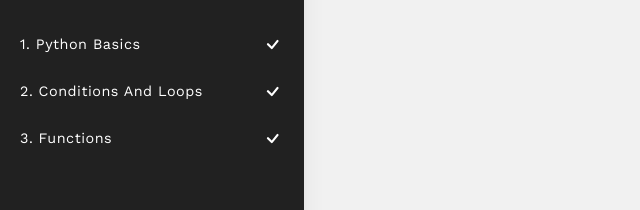
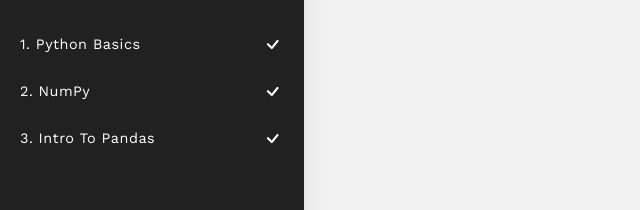
Before and after one commit to thecuriousteam/PyLibLog, a React (Vite) app: page / in a window 1280 px wide. Shown: the part 167-377 px from the top of the page, without its empty margins (0-640 px from the left). Built offline with nearby package versions, Linux system fonts and the light colour scheme.

Commit message:
Project Fix

```diff
--- a/src/App.jsx
+++ b/src/App.jsx
@@ -3,6 +3,7 @@
 import AllApps from "./Python_Library_Pages/AllApps";
 
 import PythonBasics from "./Python_Library_Pages/Python_Basics/Introduction-to-Python";
+import NumpyBasics from "./Python_Library_Pages/Numpy/Intro-to-Numpy";
 
 const App = () => {
   return (
@@ -10,11 +11,13 @@
       <Routes>
         <Route path="/" element={<AllApps />} />
 
-        <Route path="/Python-Basics" element={<PythonBasics />}>
+        <Route path="/Python-Basics" element={<Outlet />}>
           <Route path="Introduction-to-Python" element={<PythonBasics />} />
         </Route>
-        <Route path="/Conditions-and-Loops" element={<Outlet />}>
-          {/* <Route index element={<Two />} />
+        <Route path="/NumPy-Library" element={<Outlet />}>
+        <Route path="Intro-to-Numpy" element={<NumpyBasics />} />
+          {/* if we have child element we need added here */}
+          {/* <Route index element={<Two />} />I
           <Route path="Introduction-to-Conditions" element={<Five />} />
           <Route path="Loops-in-Python" element={<Six />} />
           <Route path="While-Loop-in-Python" element={<Seven />} /> */}
--- a/src/Constants/index.js
+++ b/src/Constants/index.js
@@ -7,55 +7,30 @@
       {
         title: "Introduction to Python",
         name: "Introduction-to-Python",
-        path: "/Introduction-to-Python",
-      },
-      {
-        title: "Basic Python Program",
-        name: "Basic-Python-Program",
-        path: "/Basic-Python-Program",
-      },
-      {
-        title: "Variables in Python",
-        name: "Variables-in-Python",
-        path: "/Variables-in-Python",
-      },
+
+      }
     ],
   },
   {
-    name: "Conditions-and-Loops",
-    title: "2. Conditions and Loops",
+    name: "NumPy-Library",
+    title: "2. NumPy",
     children: [
       {
-        title: "Introduction to Conditions",
-        name: "Introduction-to-Conditions",
-        path: "/Introduction-to-Conditions",
-      },
-      {
-        title: "Loops in Python",
-        name: "Loops-in-Python",
-        path: "/Loops-in-Python",
-      },
-      {
-        title: "While Loop in Python",
-        name: "While-Loop-in-Python",
-        path: "/While-Loop-in-Python",
-      },
+        // List of Pages
+        title: "Intro-to-Numpy",
+        name: "Intro-to-Numpy",
+
+      }
     ],
   },
   {
-    name: "Functions",
-    title: "3. Functions",
+    name: "Pandas-Library",
+    title: "3. Intro to Pandas",
     children: [
       {
-        title: "Inbuilt Functions",
-        name: "Inbuilt-Functions",
-        path: "/Inbuilt-Functions",
-      },
-      {
-        title: "User defined Functions",
-        name: "User-defined-Functions",
-        path: "/User-defined-Functions",
-      },
+        title: "Intro-to-pandas",
+        name: "Intro-to-pandas",
+      }
     ],
   },
   /* remaining contents*/
--- a/src/Python_Library_Pages/Numpy/Intro-to-Numpy.jsx
+++ b/src/Python_Library_Pages/Numpy/Intro-to-Numpy.jsx
@@ -0,0 +1,13 @@
+import React from "react";
+
+const NumpyBasics = () => {
+  return (
+    <div>
+      <h1>Introduction to NumPy</h1>
+
+      <p>Development can start for NumPy from here</p>
+    </div>
+  );
+};
+
+export default NumpyBasics;
--- a/src/layouts/sidebar/SubMenu.jsx
+++ b/src/layouts/sidebar/SubMenu.jsx
@@ -11,7 +11,6 @@
   // })
   return (
     <>
-    <NavLink to = {data.name}>
     <li
         className={`link ${pathname.includes(data.name) && "text-blue-600"}`}
         onClick={() => setSubMenuOpen(!subMenuOpen)}
@@ -22,7 +21,6 @@
 
         />
       </li>
-    </NavLink>
 
       <motion.ul
         animate={
@@ -51,7 +49,6 @@
   </li>
 
 ))}
-
       </motion.ul>
     </>
   );
```
Also changed, not shown: src/Constants/payload.json (deleted).
